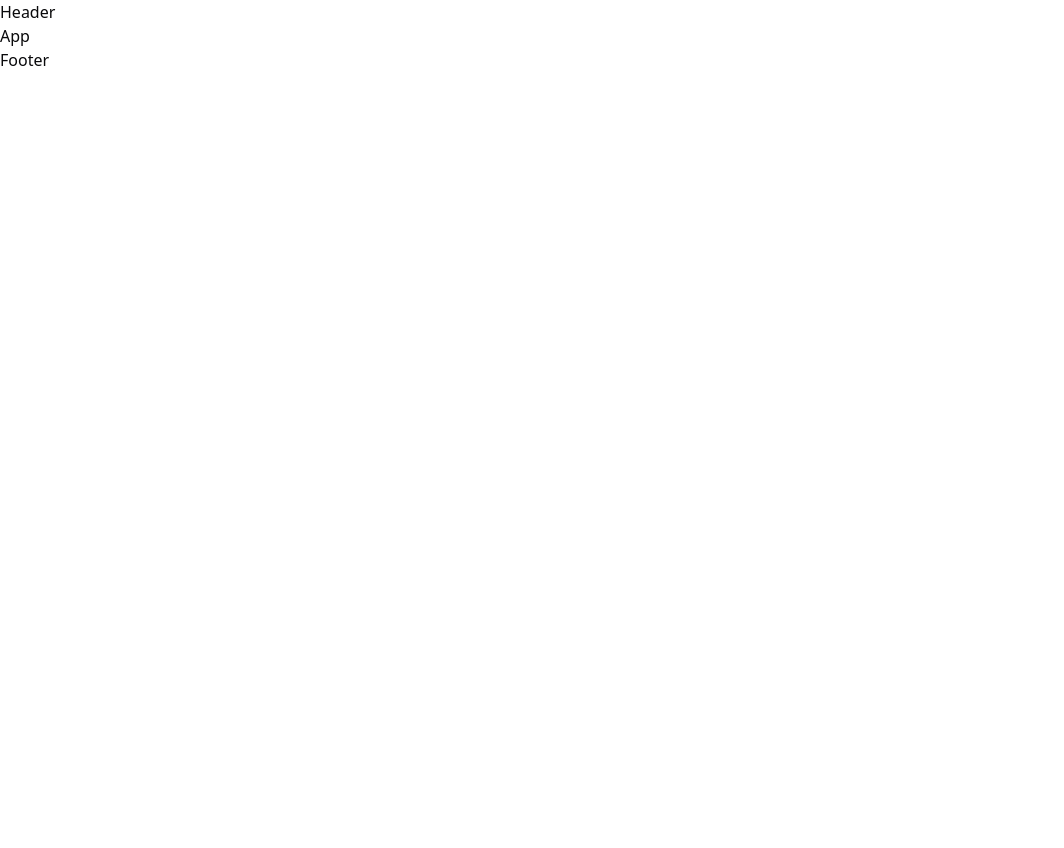
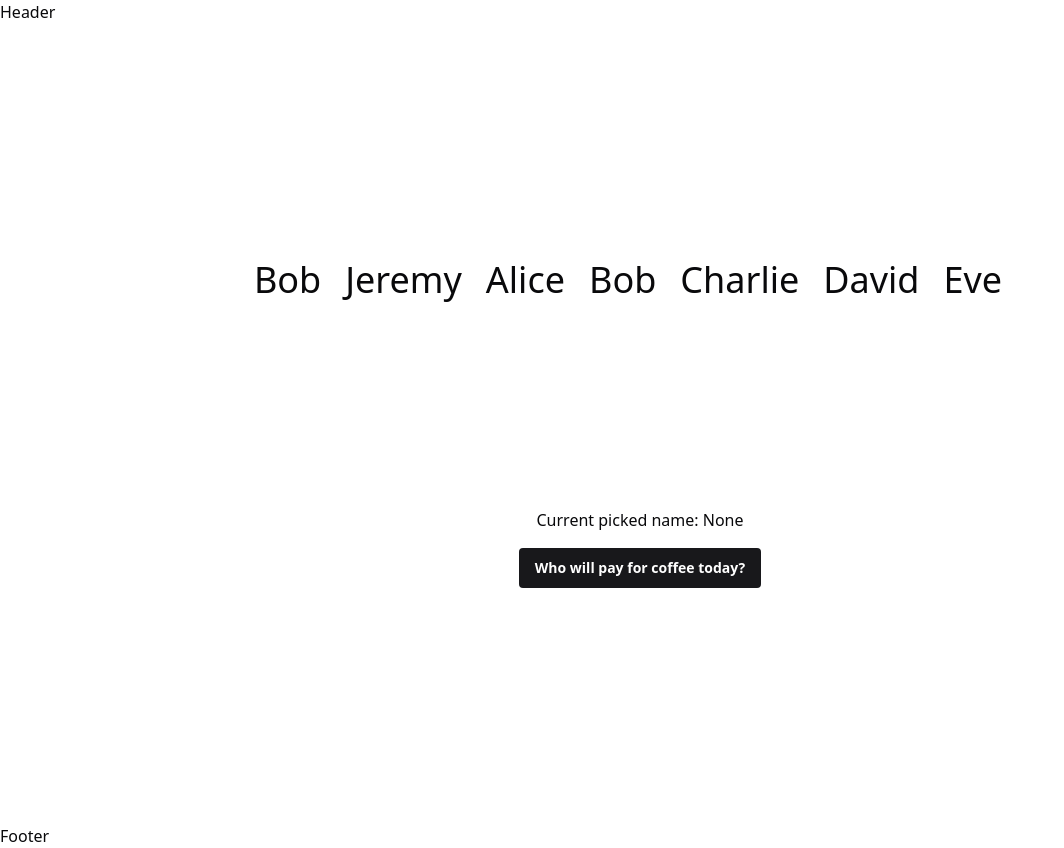
Before and after one commit to stichmc/bertram-capital-challenge, a React (Vite) app: page / in a window 1280 px wide. Shown: the whole page, without its empty margins (0-1064 px from the left). Before the commit the page ends 800 px from the top, so only its background shows below. Built offline with nearby package versions, Linux system fonts and the light colour scheme.

Commit message:
GUI init

```diff
--- a/src/App.tsx
+++ b/src/App.tsx
@@ -1,5 +1,65 @@
+import { useState } from "react";
+import pickRandomName from "./controllers/random";
+import { Button } from "./components/ui/button";
+
+
+const namesArray: string[] = [
+  "Bob",
+  "Jeremy",
+  "Alice",
+  "Bob",
+  "Charlie",
+  "David",
+  "Eve",
+];
+
 const App = () => {
-  return <div>App</div>;
+  const [currentPickedName, setCurrentPickedName] = useState<string | null>(
+    null
+  );
+
+  const pickRandomNonConsecutiveName = () => {
+    let newPickedName = pickRandomName(namesArray);
+    while (newPickedName === currentPickedName) {
+      newPickedName = pickRandomName(namesArray);
+    }
+    setCurrentPickedName(newPickedName);
+  };
+
+  return (
+    <div className="flex flex-col items-center justify-center h-screen">
+      {/* Display all names in big font */}
+      <div className="mb-8 text-4xl">
+        {namesArray.map((name, index) => (
+          <span key={index} className="mr-6">
+            {name}
+          </span>
+        ))}
+      </div>
+
+      {/* Display coffee image */}
+      <img
+        src={`${import.meta.env.BASE_URL}coffee.svg`}
+        alt="Cup"
+        className={`mb-4 h-40 transition-opacity ${
+          currentPickedName ? "opacity-100" : "opacity-0"
+        }`}
+      />
+
+      {/* Display current picked name */}
+      <div className="mb-4">
+        Current picked name: {currentPickedName ? currentPickedName : "None"}
+      </div>
+
+      {/* Pick Random Name Button */}
+      <Button
+        className="hover:bg-blue-700 text-white font-bold py-2 px-4 rounded"
+        onClick={pickRandomNonConsecutiveName}
+      >
+        Who will pay for coffee today?
+      </Button>
+    </div>
+  );
 };
 
 export default App;
--- a/src/main.tsx
+++ b/src/main.tsx
@@ -3,6 +3,7 @@ import ReactDOM from "react-dom/client";
 import "./index.css";
 
 import App from "./App.tsx";
+
 // Components
 import Header from "./components/Header.tsx";
 import Footer from "./components/Footer.tsx";
```
